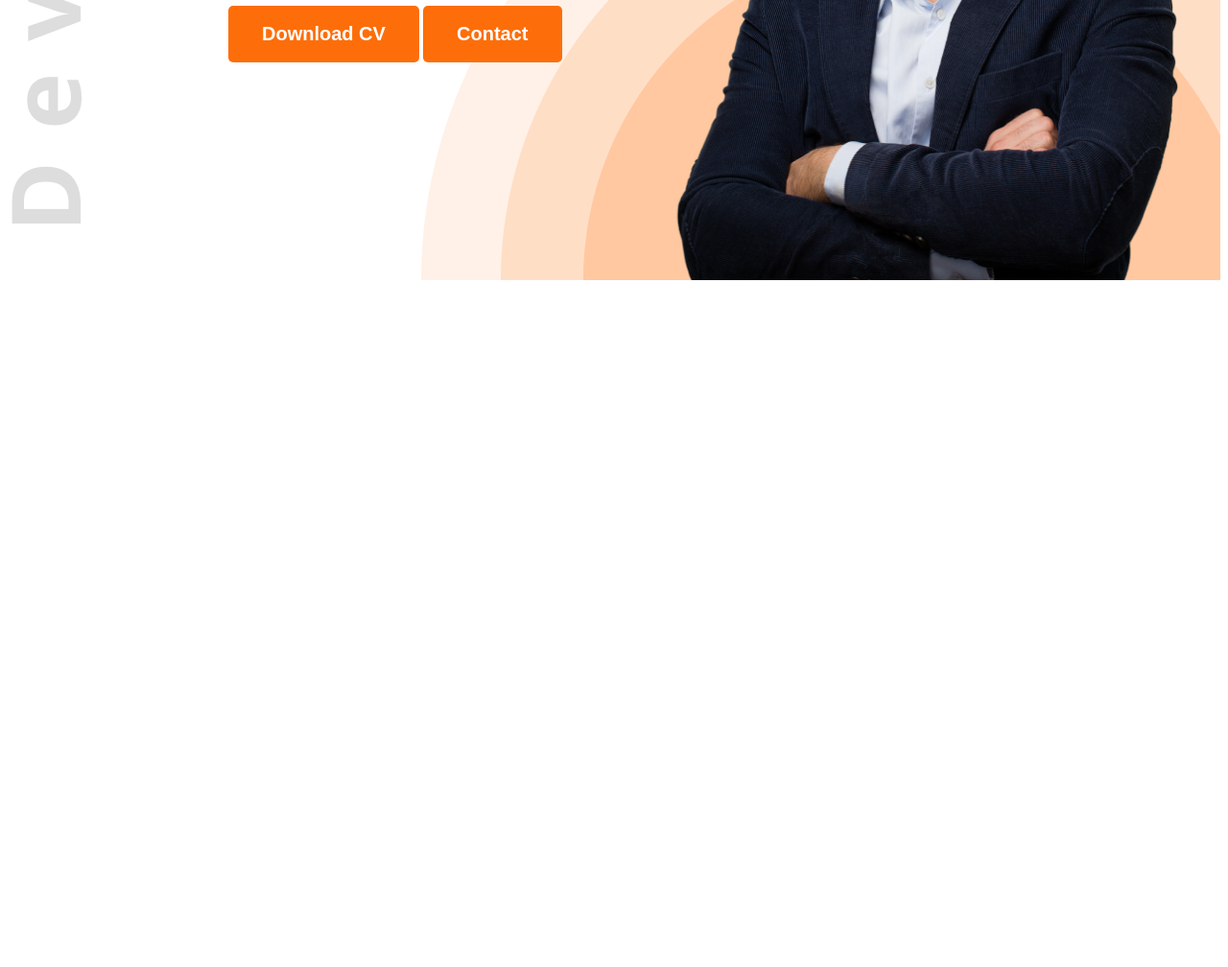
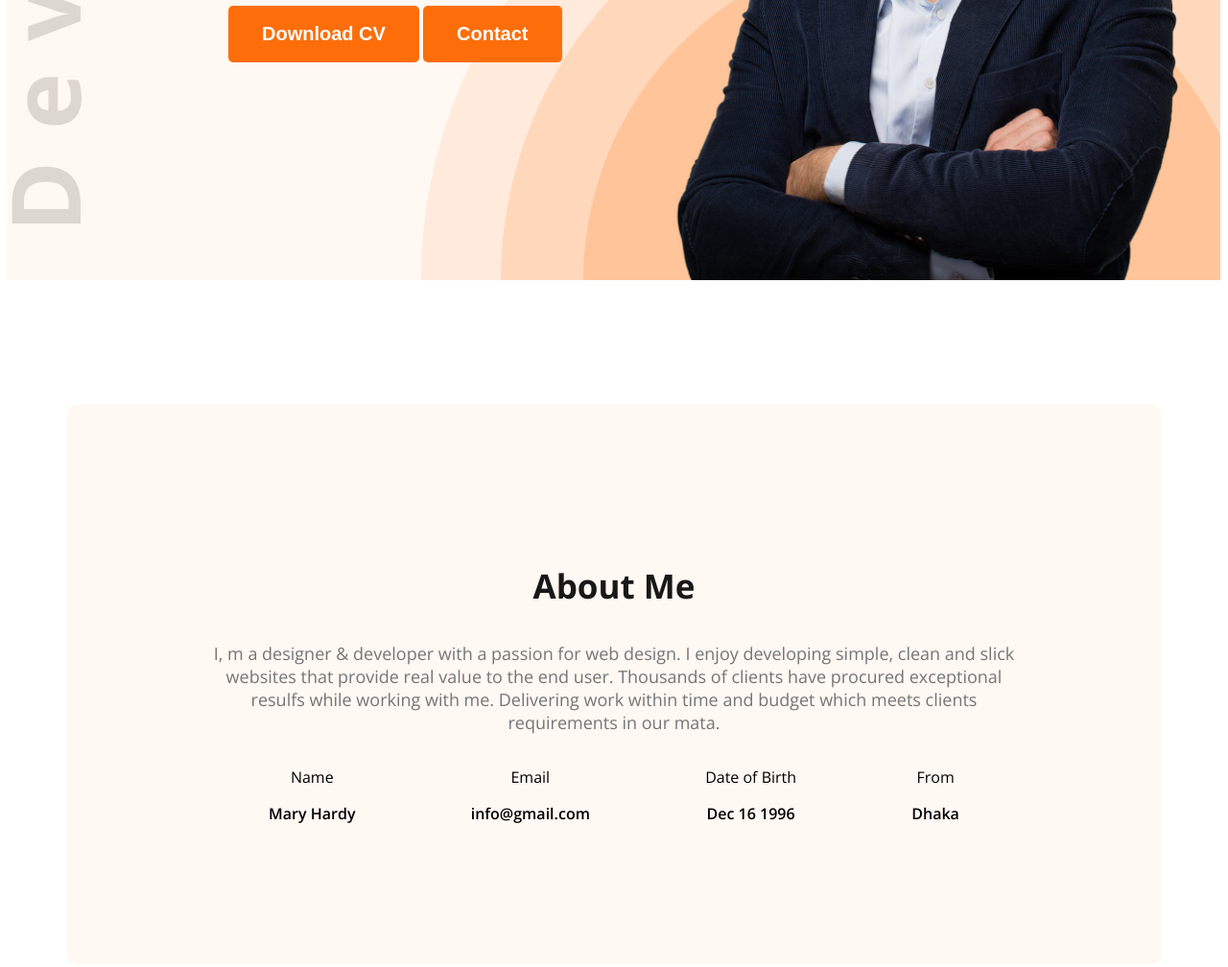
Before and after one commit to jakariahossain24/web-developer-portfolio, a plain HTML site: page index.html in a window 1280 px wide. Shown: the part 538-1546 px from the top of the page at 96% size. Before the commit the page ends 838 px from the top, so only its background shows below. Drawn offline with nearby package versions, Linux system fonts and the light colour scheme.

Commit message:
additional

```diff
--- a/index.html
+++ b/index.html
@@ -10,7 +10,7 @@
     <link rel="stylesheet" href="styles/portfolio.css">
 </head>
 <body class="open-sans-normal">
-    <header class="header">
+    <header class="header secondary-bg">
         <nav>
             <h3 class="nav-title">Ma<span class="text-primary">r</span>y</h3>
             <ul>
@@ -32,7 +32,28 @@
         </div>
     </header>
     <main>
-
+        <section class="about secondary-bg">
+            <h3 class="section-title ">About Me</h3>
+            <p class="section-descrtion">I, m a designer & developer with a passion for web design. I enjoy developing simple, clean and slick websites that provide real value to the end user. Thousands of clients have procured exceptional resulfs while working with me. Delivering work within time and budget which meets clients requirements in our mata.</p>
+            <div class="about-items">
+                <div class="about-item">
+                    <p class="item-title">Name</p>
+                    <p class="item-description">Mary Hardy</p>
+                </div>
+                <div class="about-item">
+                    <p class="item-title">Email</p>
+                    <p class="item-description">info@gmail.com</p>
+                </div>
+                <div class="about-item">
+                    <p class="item-title">Date of Birth</p>
+                    <p class="item-description">Dec 16 1996</p>
+                </div>
+                <div class="about-item">
+                    <p class="item-title">From</p>
+                    <p class="item-description">Dhaka</p>
+                </div>
+            </div>
+        </section>
     </main>
     <footer>
 
--- a/styles/portfolio.css
+++ b/styles/portfolio.css
@@ -68,3 +68,32 @@ nav li a{
     background-repeat: no-repeat;
     background-position: top left,bottom right;
 }
+.section-title{
+    font-size: 35px;
+    font-weight: bold;
+    color:#181818;
+}
+.section-descrtion{
+    font-size:18px;
+    color: #757575;
+}
+.secondary-bg{
+    background-color: #FFF8F3;
+}
+.about{
+    border-radius: 10px;
+    padding:  130px 150px;
+    text-align: center;
+    margin-top: 130px;
+}
+main{
+    max-width: 1140px;
+    margin: 0 auto ;
+}
+.about-items{
+    display: flex;
+    justify-content: space-around;
+}
+.item-description{
+    font-weight: 600;
+}
```
